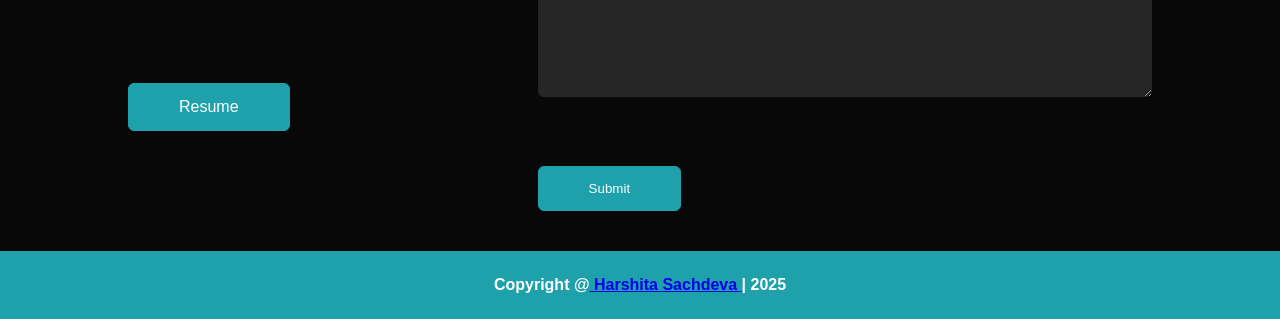
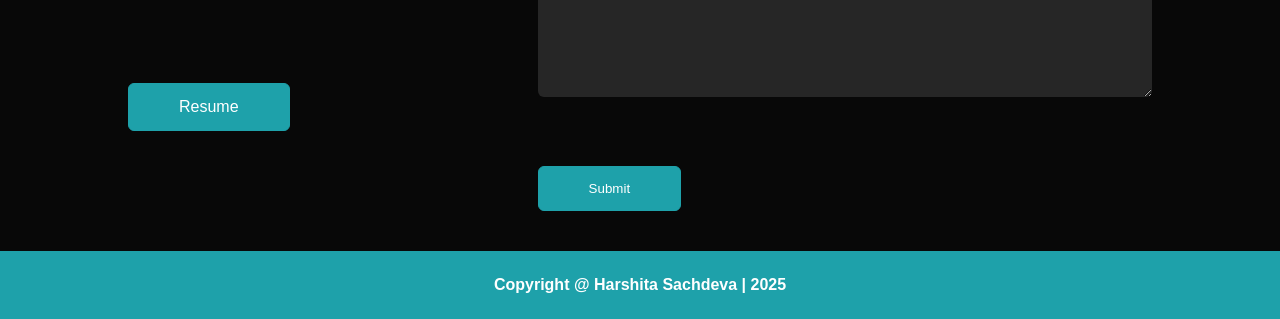
Before and after one commit to HarshitaSachdeva/Check-it-out-, a plain HTML site: page index.html in a window 1280 px wide. Shown: the part 2706-3025 px from the top of the page. Drawn offline with nearby package versions, Linux system fonts and the light colour scheme.

Commit message:
Update index.html

```diff
--- a/index.html
+++ b/index.html
@@ -212,7 +212,7 @@
             </div>
         </div>
         <div class="copyright">
-            <p><b>Copyright @<a href="sharshita.pvt@gmail.com"> Harshita Sachdeva </a>| 2025</b></p>
+            <p><b>Copyright @ Harshita Sachdeva | 2025</b></p>
         </div>
     </div>
     <script src="https://unpkg.com/typed.js@2.1.0/dist/typed.umd.js"></script>
```
